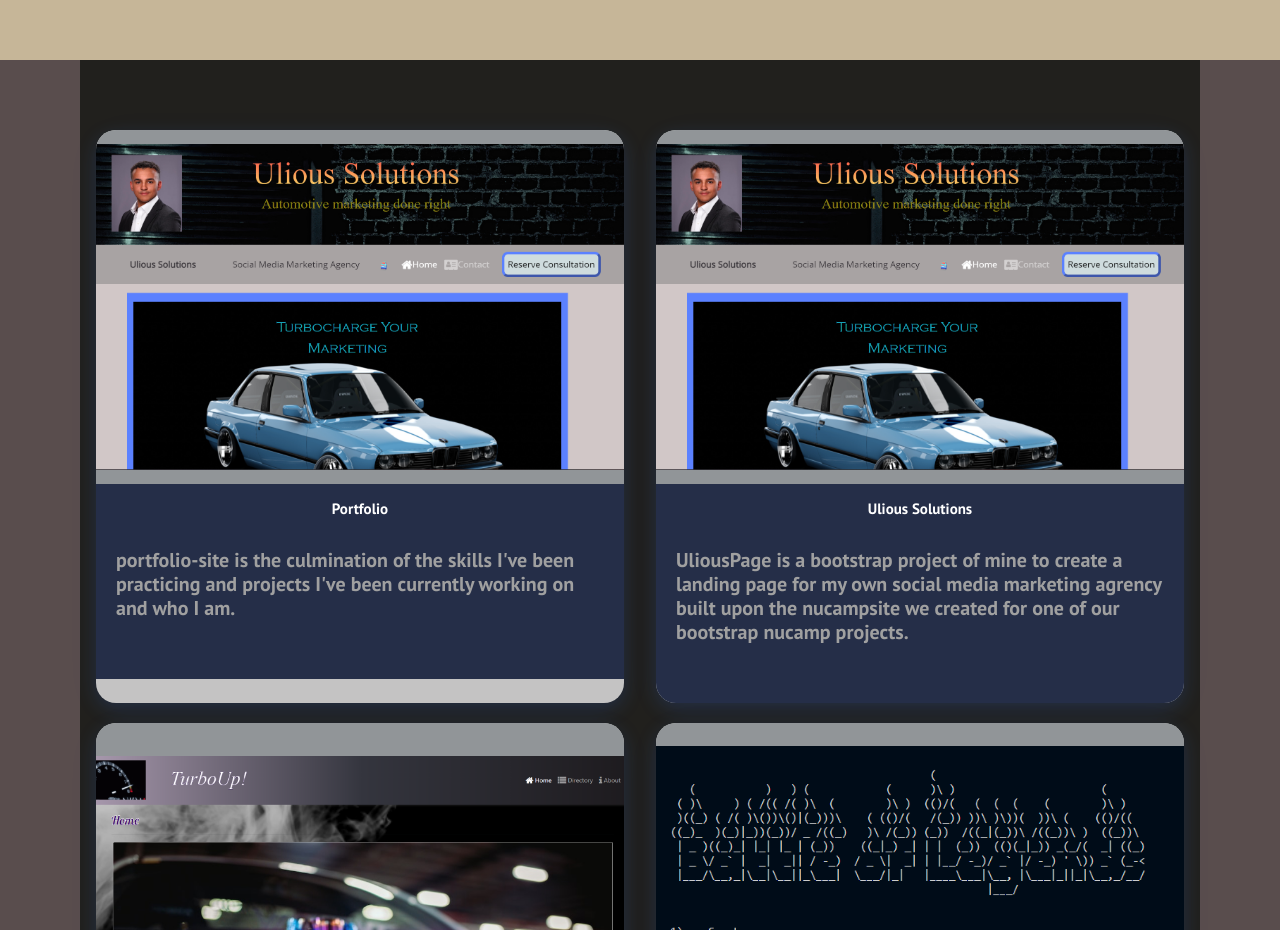
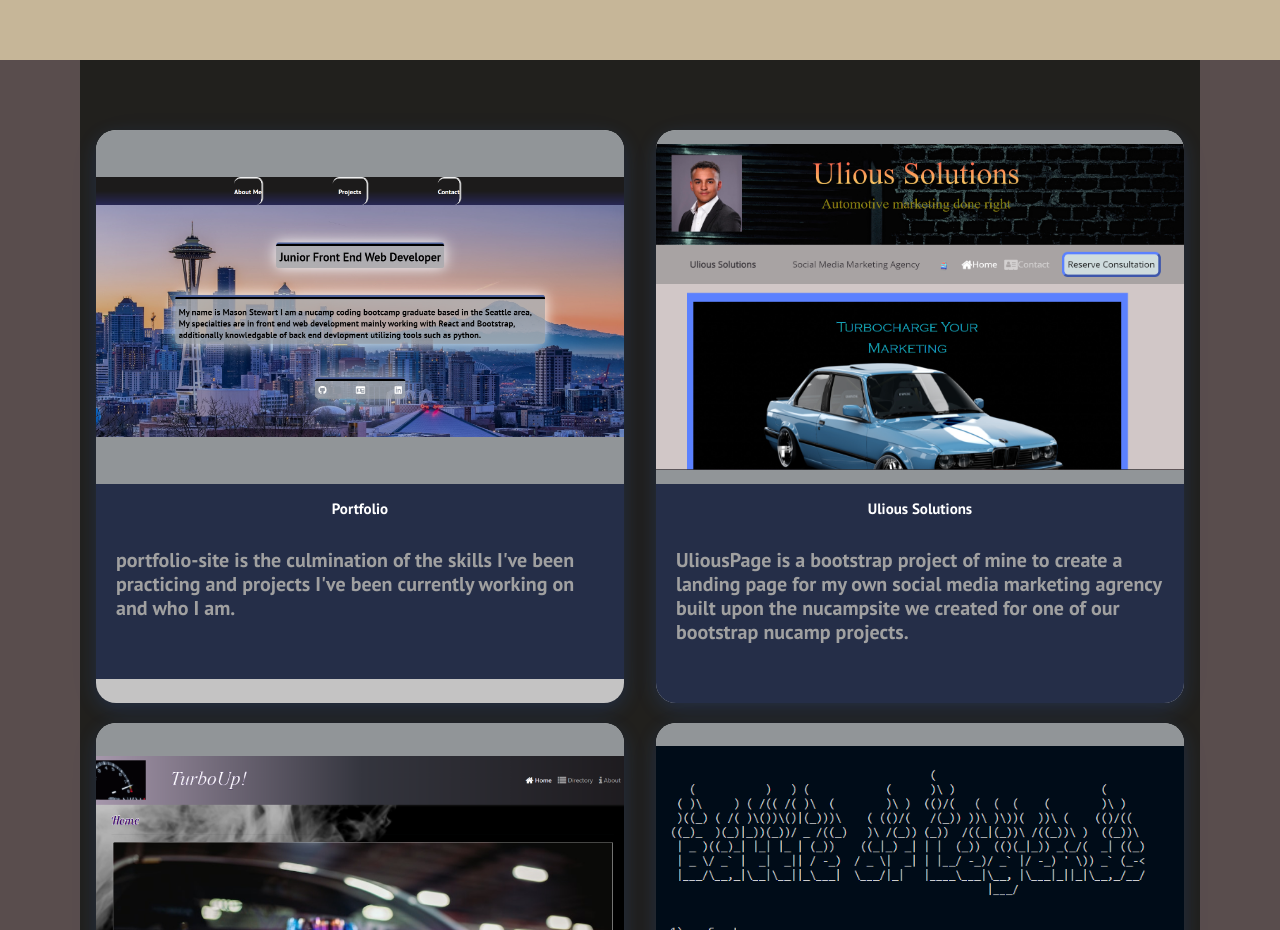
Before and after one commit to mstew2276/portfolio-site, a React (Create React App) app: page / in a window 1280 px wide. Shown: the part 1860-2790 px from the top of the page. Built offline with nearby package versions, Linux system fonts and the light colour scheme.

Commit message:
commit 19

```diff
--- a/src/components/ProjectsMain.js
+++ b/src/components/ProjectsMain.js
@@ -16,7 +16,7 @@ function ProjectSection() {
         <div className='cards__wrapper'>
         <ul className='cards__items'>
             <CardItem2
-            src='./images/p2ulious.png'
+            src='./images/p1portfoliopic.png'
             h1='Portfolio'
             text="portfolio-site is the culmination of the skills I've been practicing and projects I've been currently working on and who I am. "
             path='https://main.d2iq1qm47hdm1e.amplifyapp.com/'
```
Also changed, not shown: public/images/P1Portfolio.png (deleted), public/images/p1portfoliopic.png (added).
